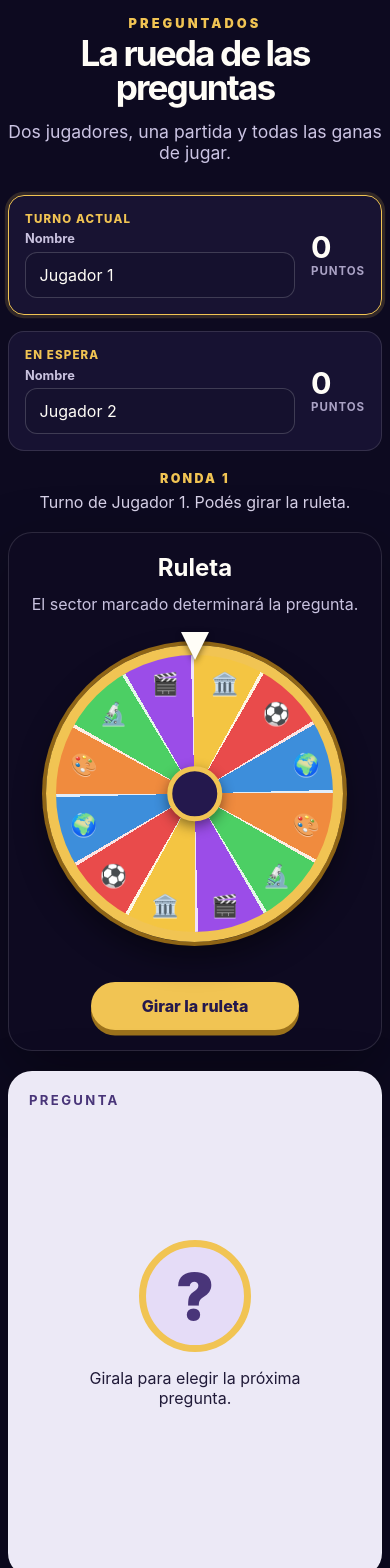
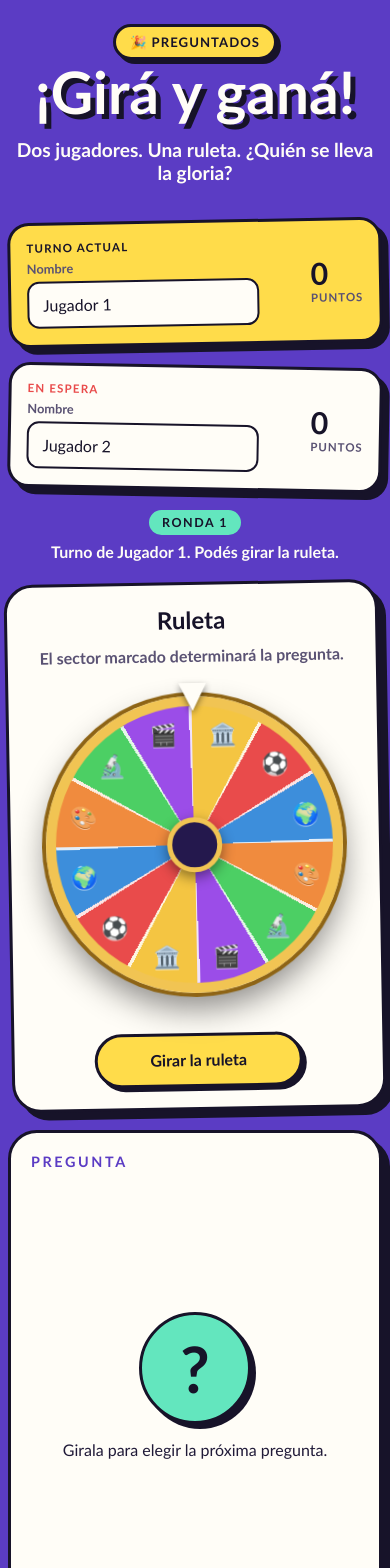
Before and after one commit to YoJui2/practicaJulian, a React (Vite) app in the folder frontend/: page / in a window 390 px wide. Shown: the top 1568 px of the page. Built offline with nearby package versions, Linux system fonts and the light colour scheme.

Commit message:
Refresh game typography and color contrast

```diff
--- a/frontend/src/App.module.css
+++ b/frontend/src/App.module.css
@@ -352,3 +352,255 @@ input:disabled {
     animation: none;
   }
 }
+
+/* Playful game-night visual language */
+.page {
+  position: relative;
+  isolation: isolate;
+  padding-top: 2.75rem;
+}
+
+.page::before,
+.page::after {
+  position: fixed;
+  z-index: -1;
+  color: rgb(255 255 255 / 18%);
+  font-size: 5rem;
+  line-height: 1;
+  pointer-events: none;
+}
+
+.page::before {
+  top: 13rem;
+  left: 1.5vw;
+  content: '✦';
+  transform: rotate(-16deg);
+}
+
+.page::after {
+  right: 2vw;
+  bottom: 9rem;
+  content: '★';
+  transform: rotate(14deg);
+}
+
+.hero {
+  max-width: 52rem;
+  margin-bottom: 2.25rem;
+}
+
+.eyebrow {
+  display: inline-flex;
+  align-items: center;
+  margin: 0 0 0.75rem;
+  border: 3px solid #171329;
+  border-radius: 999px;
+  padding: 0.45rem 0.85rem;
+  color: #171329;
+  background: #ffdc4a;
+  box-shadow: 4px 4px 0 #171329;
+  font-size: 0.82rem;
+  letter-spacing: 0.08em;
+}
+
+.hero h1 {
+  color: #fffdf7;
+  font-size: clamp(3rem, 8vw, 6.4rem);
+  line-height: 0.9;
+  letter-spacing: 0;
+  text-shadow: 5px 5px 0 #171329;
+}
+
+.hero > p:last-child {
+  max-width: 30rem;
+  margin: 1.25rem auto 0;
+  color: #fffdf7;
+  font-size: 1.2rem;
+  font-weight: 800;
+}
+
+.players {
+  gap: 1.25rem;
+}
+
+.playerCard {
+  min-height: 7.25rem;
+  border: 3px solid #171329;
+  border-radius: 1.35rem;
+  color: #171329;
+  background: #fffdf7;
+  box-shadow: 7px 7px 0 #171329;
+  transform: rotate(-1deg);
+}
+
+.playerCard:nth-child(2) {
+  transform: rotate(1deg);
+}
+
+.activePlayer {
+  border-color: #171329;
+  background: #ffdc4a;
+  box-shadow: 7px 7px 0 #171329;
+}
+
+.turnLabel {
+  color: #e94b4b;
+}
+
+.activePlayer .turnLabel {
+  color: #171329;
+}
+
+.playerCard label,
+.questionContent label {
+  color: #5a5273;
+}
+
+input {
+  border: 2px solid #171329;
+  color: #171329;
+  background: #fffdf7;
+}
+
+.score {
+  color: #171329;
+}
+
+.score span {
+  color: #5a5273;
+}
+
+.round {
+  display: table;
+  margin: 0 auto 0.45rem;
+  border-radius: 999px;
+  padding: 0.3rem 0.8rem;
+  color: #171329;
+  background: #63e6be;
+  letter-spacing: 0.12em;
+}
+
+.liveStatus {
+  color: #fffdf7;
+  font-weight: 800;
+}
+
+.questionPanel {
+  border: 3px solid #171329;
+  border-radius: 1.8rem;
+  background: #fffdf7;
+  box-shadow: 8px 8px 0 #171329;
+  transform: rotate(1deg);
+}
+
+.questionPanel > h2 {
+  color: #5b3cc4;
+  font-size: 0.9rem;
+}
+
+.emptyState span {
+  border: 3px solid #171329;
+  color: #171329;
+  background: #63e6be;
+  box-shadow: 5px 5px 0 #171329;
+}
+
+.loader {
+  border-color: #ffdc4a;
+  border-top-color: #e94b4b;
+}
+
+.questionMeta span {
+  border: 2px solid #171329;
+  color: #171329;
+  background: #ffdc4a;
+}
+
+.questionMeta span:nth-child(2) {
+  background: #63e6be;
+}
+
+.questionContent h3 {
+  color: #171329;
+  font-size: clamp(1.55rem, 3vw, 2.35rem);
+  line-height: 1.08;
+  font-family: 'Arial Rounded MT Bold', 'Trebuchet MS', sans-serif;
+  font-weight: 900;
+  letter-spacing: 0;
+}
+
+.option {
+  min-height: 4.25rem;
+  border: 3px solid #171329;
+  border-radius: 1.15rem;
+  padding: 0.9rem 1.15rem;
+  color: #171329;
+  background: #fffdf7;
+  box-shadow: 4px 4px 0 #171329;
+  font-size: 1rem;
+  font-weight: 900;
+  font-family: 'Arial Rounded MT Bold', 'Trebuchet MS', sans-serif;
+  letter-spacing: 0;
+  transition: transform 160ms ease, box-shadow 160ms ease;
+}
+
+.option:nth-child(1) {
+  color: #fffdf7;
+  background: #d93662;
+}
+
+.option:nth-child(2) {
+  color: #fffdf7;
+  background: #1769aa;
+}
+
+.option:nth-child(3) {
+  color: #171329;
+  background: #ffdc4a;
+}
+
+.option:nth-child(4) {
+  color: #fffdf7;
+  background: #168653;
+}
+
+.option:nth-child(1):hover:not(:disabled),
+.option:nth-child(2):hover:not(:disabled),
+.option:nth-child(4):hover:not(:disabled) {
+  color: #171329;
+}
+
+.option:hover:not(:disabled) {
+  border-color: #171329;
+  background: #fffdf7;
+  box-shadow: 1px 1px 0 #171329;
+  transform: translate(3px, 3px) rotate(-1deg);
+}
+
+.errorState button,
+.questionContent button {
+  border: 3px solid #171329;
+  color: #fffdf7;
+  background: #5b3cc4;
+  box-shadow: 4px 4px 0 #171329;
+}
+
+.errorState button:hover,
+.questionContent button:hover {
+  background: #e94b4b;
+  transform: translate(2px, 2px);
+}
+
+@media (max-width: 780px) {
+  .page {
+    padding-top: 1.5rem;
+  }
+
+  .hero h1 {
+    font-size: clamp(3rem, 15vw, 5rem);
+  }
+
+  .questionPanel {
+    transform: none;
+  }
+}
--- a/frontend/src/App.tsx
+++ b/frontend/src/App.tsx
@@ -162,9 +162,9 @@ function App() {
   return (
     <main className={styles.page}>
       <header className={styles.hero}>
-        <p className={styles.eyebrow}>Preguntados</p>
-        <h1>La rueda de las preguntas</h1>
-        <p>Dos jugadores, una partida y todas las ganas de jugar.</p>
+        <p className={styles.eyebrow}>🎉 Preguntados</p>
+        <h1>¡Girá y ganá!</h1>
+        <p>Dos jugadores. Una ruleta. ¿Quién se lleva la gloria?</p>
       </header>
 
       <section className={styles.players} aria-label="Jugadores y puntajes">
--- a/frontend/src/components/Wheel.module.css
+++ b/frontend/src/components/Wheel.module.css
@@ -4,10 +4,11 @@
   align-items: center;
   gap: 0.75rem;
   padding: clamp(1.25rem, 3vw, 2rem);
-  border: 1px solid rgb(255 255 255 / 12%);
-  border-radius: 1.5rem;
-  background: rgb(15 12 35 / 82%);
-  box-shadow: 0 1.5rem 4rem rgb(0 0 0 / 35%);
+  border: 3px solid #171329;
+  border-radius: 1.8rem;
+  background: #fffdf7;
+  box-shadow: 8px 8px 0 #171329;
+  transform: rotate(-1deg);
 }
 
 .wheelPanel h2,
@@ -16,7 +17,8 @@
 }
 
 .wheelPanel p {
-  color: #c8c2df;
+  color: #5a5273;
+  font-weight: 800;
 }
 
 .wheelStage {
@@ -131,17 +133,18 @@
   border: 0;
   border-radius: 999px;
   padding: 0.9rem 1.4rem;
-  color: #24184d;
-  background: #f1c453;
-  box-shadow: 0 0.35rem 0 #9c721c;
+  border: 3px solid #171329;
+  color: #171329;
+  background: #ffdc4a;
+  box-shadow: 4px 4px 0 #171329;
   font: inherit;
   font-weight: 800;
   cursor: pointer;
 }
 
 .spinButton:hover:not(:disabled) {
-  background: #ffd86c;
-  transform: translateY(-0.1rem);
+  background: #63e6be;
+  transform: translate(2px, 2px);
 }
 
 .spinButton:disabled {
--- a/frontend/src/index.css
+++ b/frontend/src/index.css
@@ -1,15 +1,10 @@
 :root {
   font-family:
-    Inter,
-    ui-rounded,
-    'Segoe UI',
-    system-ui,
-    -apple-system,
-    BlinkMacSystemFont,
-    'Segoe UI',
+    'Arial Rounded MT Bold',
+    'Trebuchet MS',
     sans-serif;
-  color: #fffdf7;
-  background: #0d0a20;
+  color: #171329;
+  background: #5b3cc4;
   font-synthesis: none;
   text-rendering: optimizeLegibility;
   -webkit-font-smoothing: antialiased;
@@ -24,23 +19,16 @@ html {
   min-width: 320px;
   min-height: 100%;
   background:
-    radial-gradient(
-      circle at 15% 10%,
-      rgb(113 59 142 / 35%),
-      transparent 30rem
-    ),
-    radial-gradient(
-      circle at 90% 20%,
-      rgb(23 105 170 / 28%),
-      transparent 28rem
-    ),
-    #0d0a20;
+    radial-gradient(circle at 9% 6%, #ffdc4a 0 4rem, transparent 4.1rem),
+    radial-gradient(circle at 92% 13%, #ff6f91 0 5rem, transparent 5.1rem),
+    linear-gradient(145deg, #5b3cc4 0%, #1c1641 54%, #11102b 100%);
 }
 
 body {
   min-width: 320px;
   min-height: 100vh;
   margin: 0;
+  overflow-x: hidden;
 }
 
 button,
```
